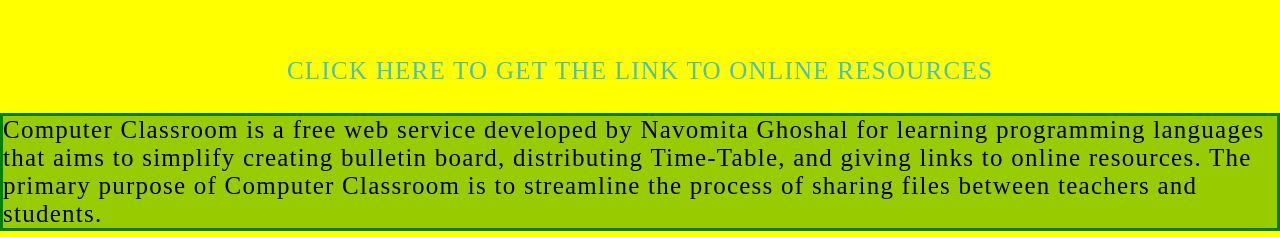
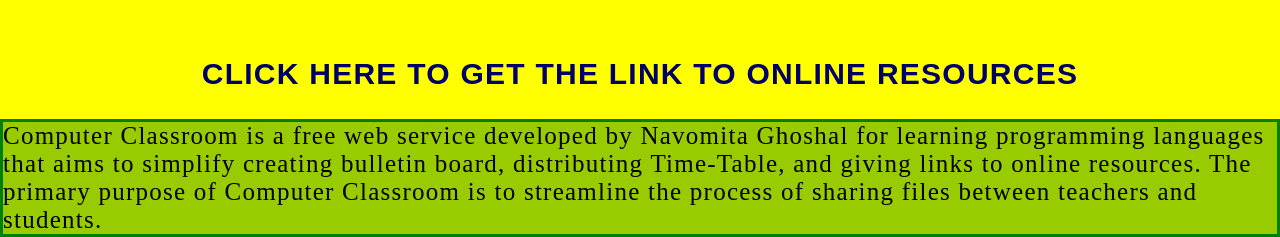
Before and after one commit to NAV0MITA11GHOSHAL/Computer-Classroom, a PHP site: page / in a window 1280 px wide. Shown: the part 1068-1305 px from the top of the page. Run offline with PHP 8.4, Linux system fonts and the light colour scheme.

Commit message:
Update stylesheet.css

```diff
--- a/stylesheet.css
+++ b/stylesheet.css
@@ -83,6 +83,19 @@ tr {
   background-color: #e6ecff;
 }
 
+.blink {
+  animation: blinker 0.6s linear infinite;
+  color: #000066;
+  font-size: 30px;
+  font-weight: bold;
+  font-family: sans-serif;
+}
+@keyframes blinker {
+  50% {
+    opacity: 0;
+  }
+}
+
 footer {
   border: 3px solid green;
   background-color: #99cc00;
```
